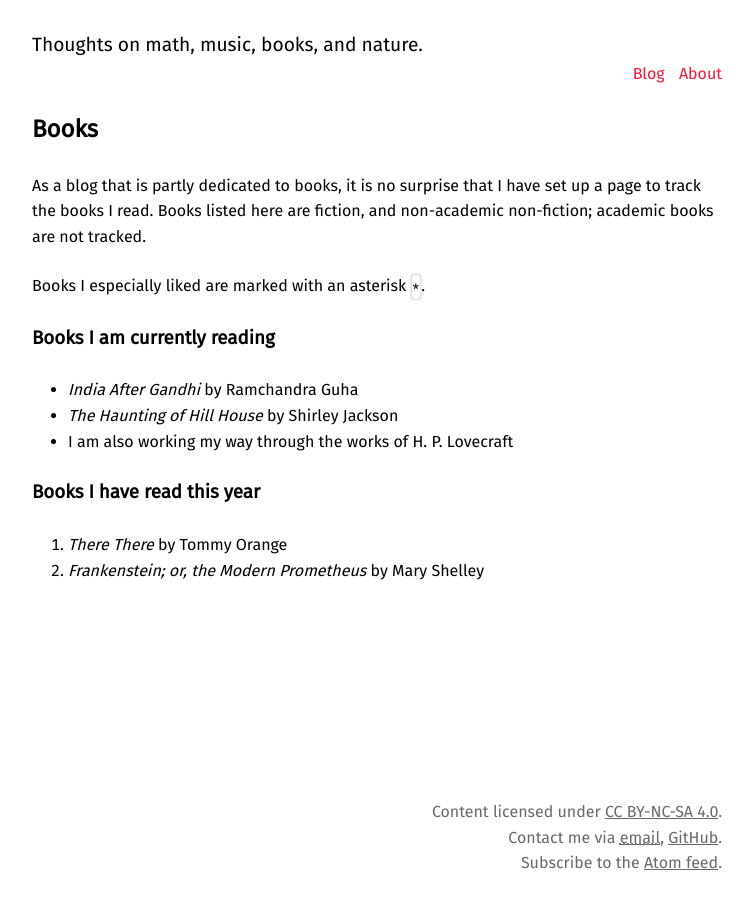
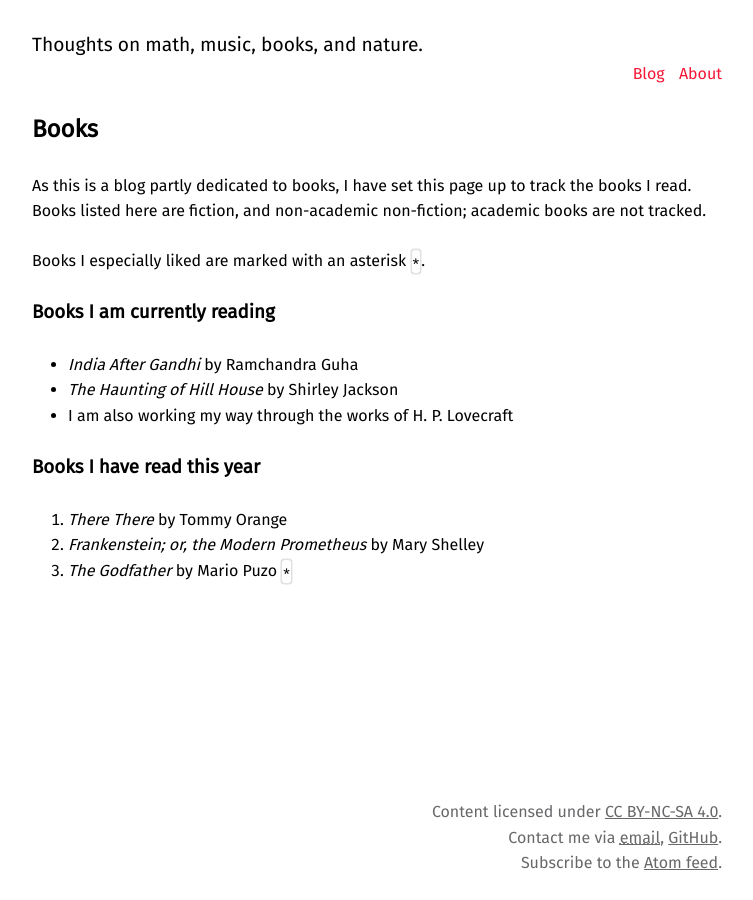
Before and after one commit to LeonardoGoller/LeonardoGoller.github.io, a Jekyll site: the page built from books.markdown, in a window 1280 px wide. Shown: the whole page, without its empty margins (263-1016 px from the left). Built offline with Jekyll 4.4.1, drawn with Linux system fonts in a browser that asks for light colours; comment, search, counter and statistics services are not loaded.

Commit message:
Finished The Godfather

```diff
--- a/books.markdown
+++ b/books.markdown
@@ -5,9 +5,9 @@ layout: default
 
 ## Books
 
-As a blog that is partly dedicated to books, it is no surprise that I have set
-up a page to track the books I read. Books listed here are fiction, and
-non-academic non-fiction; academic books are not tracked.
+As this is a blog partly dedicated to books, I have set this page up to track
+the books I read. Books listed here are fiction, and non-academic non-fiction;
+academic books are not tracked.
 
 Books I especially liked are marked with an asterisk  `*`.
 
@@ -19,3 +19,4 @@ Books I especially liked are marked with an asterisk  `*`.
 ### Books I have read this year
 1. _There There_ by Tommy Orange
 2. _Frankenstein; or, the Modern Prometheus_ by Mary Shelley
+3. _The Godfather_ by Mario Puzo `*`
```
